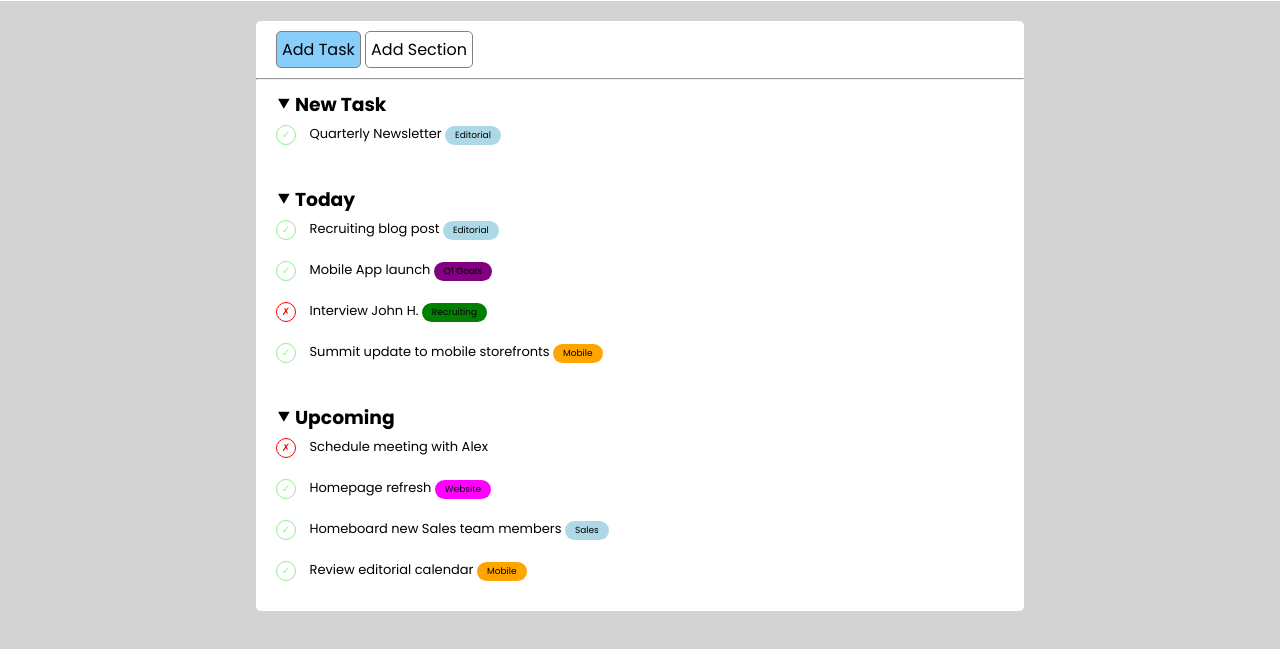
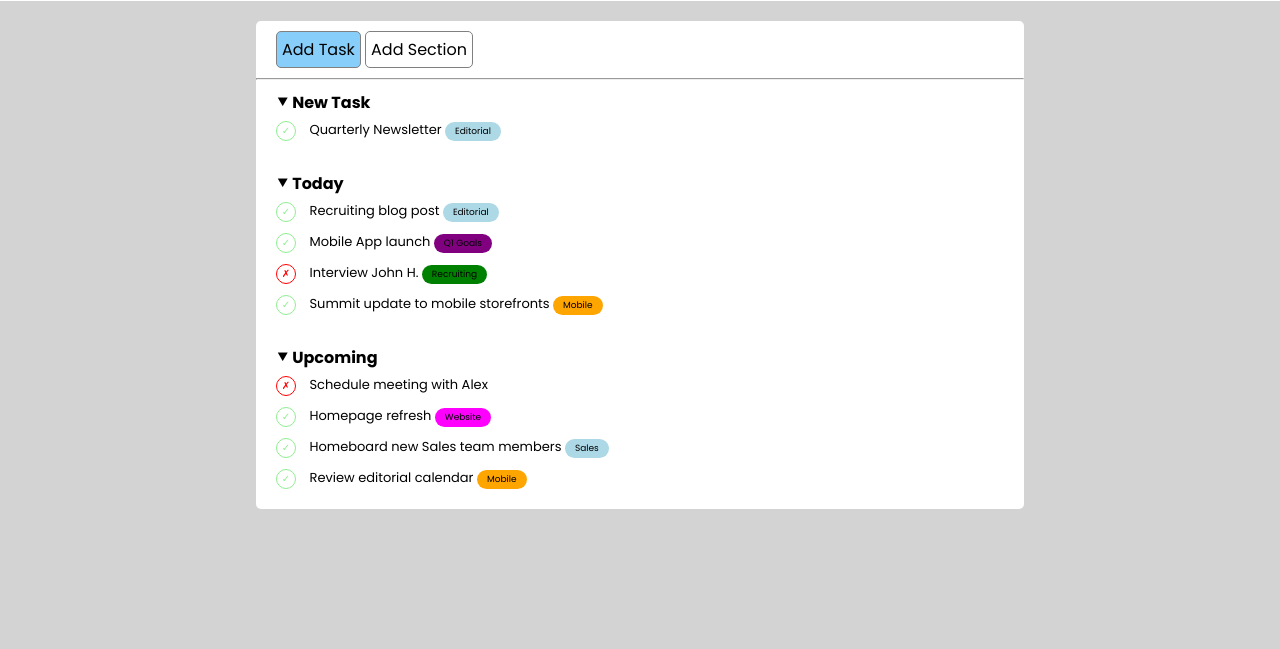
Before and after one commit to MassimoCorvo/html-css-toboolist, a plain HTML site: page index.html in a window 1280 px wide. Shown: the part 63-712 px from the top of the page. Drawn offline with Linux system fonts and the light colour scheme.

Commit message:
feat: replaced h3 with div

```diff
--- a/css/style.css
+++ b/css/style.css
@@ -35,6 +35,10 @@ main {
     padding-left: 20px;
 }
 
+.title{
+    font-weight: bold;
+}
+
 .add {
     display: inline-block;
     border-radius: 5px;
@@ -48,7 +52,7 @@ main {
 
 .line{
     margin-top: 5px;
-    margin-bottom: 20px;
+    margin-bottom: 10px;
     font-size: small;
 }
 
--- a/index.html
+++ b/index.html
@@ -31,7 +31,7 @@
 
         <section>
             <div class="container">
-                <h3>&#11206; New Task</h3>
+                <div class="title">&#11206; New Task</div>
                 <div class="line">
                     <div class="check">&#10003;</div>
                     <span>Quarterly Newsletter</span>
@@ -42,7 +42,7 @@
 
         <section>
             <div class="container">
-                <h3>&#11206; Today</h3>
+                <div class="title">&#11206; Today</div>
                 <div class="line">
                     <div class="check">&#10003;</div>
                     <span>Recruiting blog post</span>
@@ -71,7 +71,7 @@
 
         <section>
             <div class="container">
-                <h3>&#11206; Upcoming</h3>
+                <div class="title">&#11206; Upcoming</div>
                 <div class="line">
                     <div class="check cross">&cross;</div>
                     <span>Schedule meeting with Alex</span>
```
